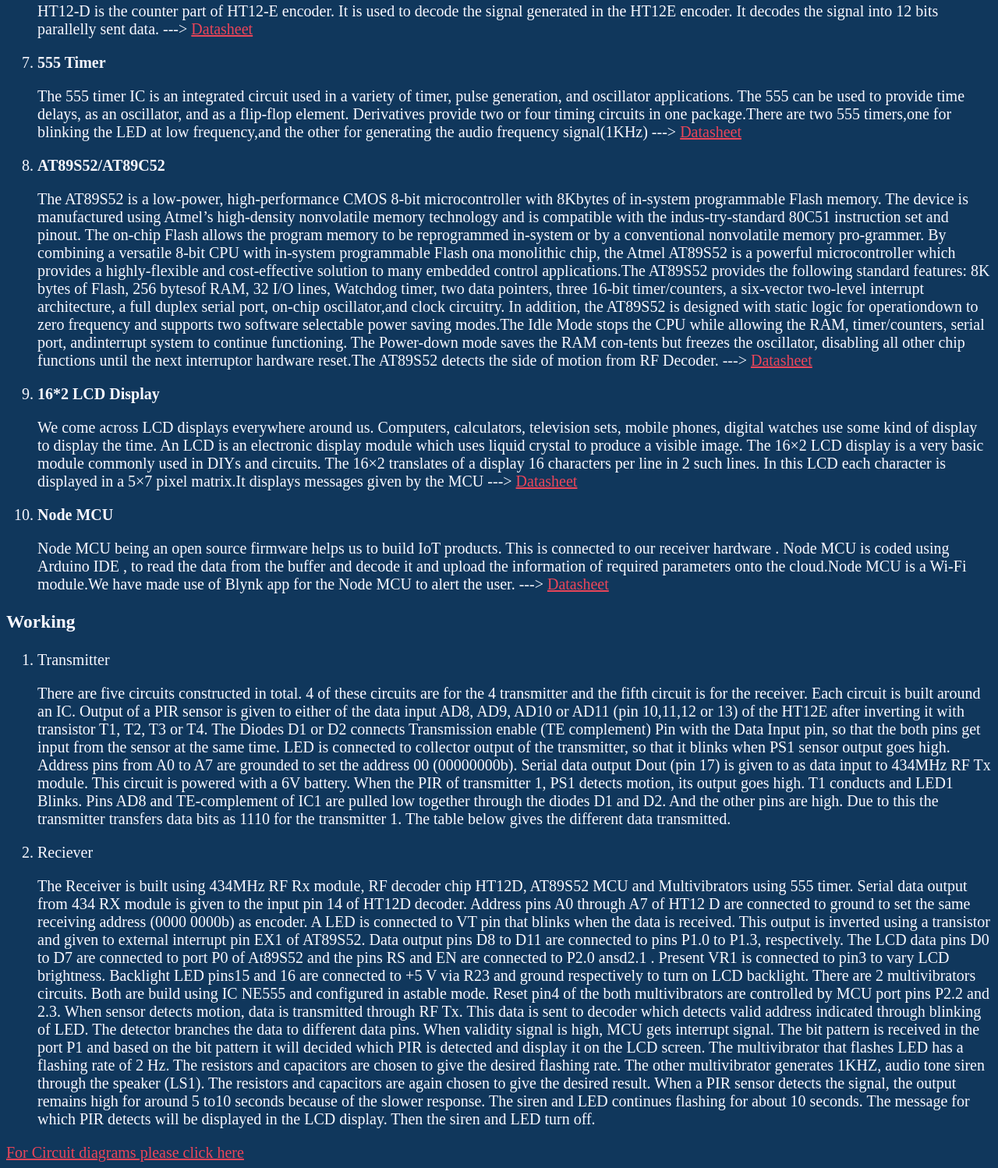
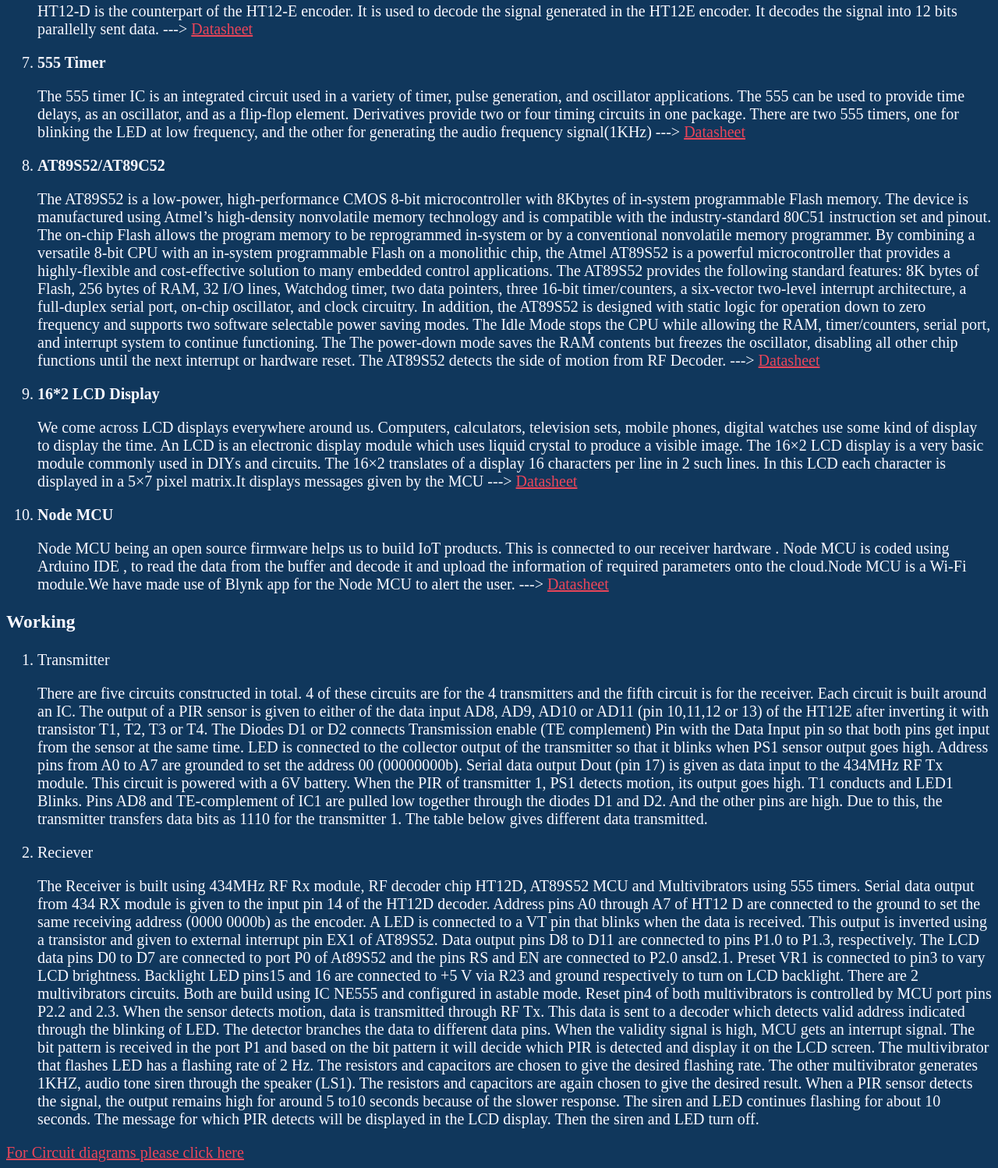
Before and after one commit to sesha456/wireless-security-system, a plain HTML site: page cktdigram.html in a window 1280 px wide. Shown: the part 659-2157 px from the top of the page at 78% size. Drawn offline with Linux system fonts and the light colour scheme.

Commit message:
Update cktdigram.html

```diff
--- a/cktdigram.html
+++ b/cktdigram.html
@@ -10,22 +10,22 @@
     <h3>Description of the components</h3>
     <ol>
       <li><strong>Encoder</strong></li>
-      <p>HT12E is a 2 12 series encoder IC (Integrated Circuit) for remote control applications. It is commonly used for radio frequency (RF) applications. By using the paired HT12E encoder and HT12D decoder we can easily transmit and receive 12 bits of parallel data serially. HT12E simply converts 12 bit parallel data in to serial output which can be transmitted through a RF transmitter.433MHz ---> <a class="b1"href="https://www.farnell.com/datasheets/1899539.pdf">Datasheet</a></p>
+      <p>HT12E is a 2 12 series encoder IC (Integrated Circuit) for remote control applications. It is commonly used for radio frequency (RF) applications. By using the paired HT12E encoder and HT12D decoder we can easily transmit and receive 12 bits of parallel data serially. HT12E simply converts 12 bit parallel data into a serial output that can be transmitted through an RF transmitter 433MHz. ---> <a class="b1"href="https://www.farnell.com/datasheets/1899539.pdf">Datasheet</a></p>
       <li><strong>Transmitter</strong></li>
-      <p>One of the easily available transmitters is 433MHz transmitter module. This Module has a carrier frequency of 433MHz. This module has a build in pass band modulation for wireless modulation. ---> <a class="b1"href="https://www.elementzonline.com/downloads/RF_Based_Wireless_Remote.pdf">Datasheet</a></p>
+      <p>One of the easily available transmitters is a 433MHz transmitter module. This Module has a carrier frequency of 433MHz. This module has a build-in passband modulation for wireless modulation. ---> <a class="b1"href="https://www.elementzonline.com/downloads/RF_Based_Wireless_Remote.pdf">Datasheet</a></p>
       <li><strong>Antenna</strong></li>
-      <p>The antenna used here is the 15cm single stand wire, which will give us a range of 20 Meters for the transmission of the signal.</p>
+      <p>The antenna used here is the 15cm single strand wire, which will give us a range of 20 Meters for the transmission of the signal.</p>
       <li><strong>Receiver</strong></li>
-      <p>433MHz receiver module is the counter part of 433MHz transmitter module. Similar to the transmitter module, it is one of the easily available receivers in the market.It demodulates the received signal before sending bit streams to RF decoder chip ---> <a class="b1"href="https://www.elementzonline.com/downloads/RF_Based_Wireless_Remote.pdf">Datasheet</a></p>
+      <p>433MHz receiver module is the counterpart of the 433MHz transmitter module. Similar to the transmitter module, it is one of the easily available receivers in the market. It demodulates the received signal before sending bitstreams to RF decoder chip. ---> <a class="b1"href="https://www.elementzonline.com/downloads/RF_Based_Wireless_Remote.pdf">Datasheet</a></p>
       <li><strong>PIR Sensors</strong></li>
       <p>A passive infrared sensor is an electronic sensor that measures infrared light radiating from objects in its field of view. They are most often used in PIR-based motion detectors. PIR sensors are commonly used in security alarms and automatic lighting applications ---> <a class="b1"href="https://cdn-learn.adafruit.com/downloads/pdf/pir-passive-infrared-proximity-motion-sensor.pdf">Datasheet</a></p>
       <li><strong>Decoder</strong></li>
-      <p>HT12-D is the counter part of HT12-E encoder. It is used to decode the signal generated in the HT12E encoder. It decodes the signal into 12 bits parallelly sent data. ---> <a class="b1"href="http://www.farnell.com/datasheets/57850.pdf">Datasheet</a></p>
+      <p>HT12-D is the counterpart of the HT12-E encoder. It is used to decode the signal generated in the HT12E encoder. It decodes the signal into 12 bits parallelly sent data. ---> <a class="b1"href="http://www.farnell.com/datasheets/57850.pdf">Datasheet</a></p>
       <li><strong>555 Timer</strong></li>
-      <p>The 555 timer IC is an integrated circuit used in a variety of timer, pulse generation, and oscillator applications. The 555 can be used to provide time delays, as an oscillator, and as a flip-flop element. Derivatives provide two or four timing circuits in one package.There are two 555 timers,one for blinking the LED at low frequency,and the other for generating the audio frequency signal(1KHz) ---> <a class="b1"href="http://www.ti.com/lit/ds/symlink/ne555.pdf">Datasheet</a></p>
+      <p>The 555 timer IC is an integrated circuit used in a variety of timer, pulse generation, and oscillator applications. The 555 can be used to provide time delays, as an oscillator, and as a flip-flop element. Derivatives provide two or four timing circuits in one package. There are two 555 timers, one for blinking the LED at low frequency, and the other for generating the audio frequency signal(1KHz) ---> <a class="b1"href="http://www.ti.com/lit/ds/symlink/ne555.pdf">Datasheet</a></p>
       <li><strong>AT89S52/AT89C52</strong></li>
-      <p>The AT89S52 is a low-power, high-performance CMOS 8-bit microcontroller with 8Kbytes of in-system programmable Flash memory. The device is manufactured using Atmel’s high-density nonvolatile memory technology and is compatible with the indus-try-standard 80C51 instruction set and pinout. The on-chip Flash allows the program memory to be reprogrammed in-system or by a conventional nonvolatile memory pro-grammer. By combining a versatile 8-bit CPU with in-system programmable Flash ona monolithic chip, the Atmel AT89S52 is a powerful microcontroller which provides a highly-flexible and cost-effective solution to many embedded control applications.The AT89S52 provides the following standard features: 8K bytes of Flash, 256 bytesof RAM, 32 I/O lines, Watchdog timer, two data pointers, three 16-bit timer/counters, a six-vector two-level interrupt architecture, a full duplex serial port, on-chip oscillator,and clock circuitry. In addition, the AT89S52 is designed with static logic for operationdown to zero frequency and supports two software selectable power saving modes.The Idle Mode stops the CPU while allowing the RAM, timer/counters, serial port, andinterrupt system to continue functioning. The
-Power-down mode saves the RAM con-tents but freezes the oscillator, disabling all other chip functions until the next interruptor hardware reset.The AT89S52 detects the side of motion from RF Decoder. ---> <a class="b1"href="http://ww1.microchip.com/downloads/en/devicedoc/doc1919.pdf">Datasheet</a></p>
+      <p>The AT89S52 is a low-power, high-performance CMOS 8-bit microcontroller with 8Kbytes of in-system programmable Flash memory. The device is manufactured using Atmel’s high-density nonvolatile memory technology and is compatible with the industry-standard 80C51 instruction set and pinout. The on-chip Flash allows the program memory to be reprogrammed in-system or by a conventional nonvolatile memory programmer. By combining a versatile 8-bit CPU with an in-system programmable Flash on a monolithic chip, the Atmel AT89S52 is a powerful microcontroller that provides a highly-flexible and cost-effective solution to many embedded control applications. The AT89S52 provides the following standard features: 8K bytes of Flash, 256 bytes of RAM, 32 I/O lines, Watchdog timer, two data pointers, three 16-bit timer/counters, a six-vector two-level interrupt architecture, a full-duplex serial port, on-chip oscillator, and clock circuitry. In addition, the AT89S52 is designed with static logic for operation down to zero frequency and supports two software selectable power saving modes. The Idle Mode stops the CPU while allowing the RAM, timer/counters, serial port, and interrupt system to continue functioning. The
+The power-down mode saves the RAM contents but freezes the oscillator, disabling all other chip functions until the next interrupt or hardware reset. The AT89S52 detects the side of motion from RF Decoder. ---> <a class="b1"href="http://ww1.microchip.com/downloads/en/devicedoc/doc1919.pdf">Datasheet</a></p>
       <li><strong>16*2 LCD Display</strong></li>
       <p>We come across LCD displays everywhere around us. Computers, calculators, television sets, mobile phones, digital watches use some kind of display to display the time. An LCD is an electronic display module which uses liquid crystal to produce a visible image. The 16×2 LCD display is a very basic module commonly used in DIYs and circuits. The 16×2 translates of a display 16 characters per line in 2 such lines. In this LCD each character is displayed in a 5×7 pixel matrix.It displays messages given by the MCU ---> <a class="b1"href="https://www.sparkfun.com/datasheets/LCD/ADM1602K-NSW-FBS-3.3v.pdf">Datasheet</a></p>
       <li><strong>Node MCU</strong></li>
@@ -35,17 +35,17 @@ Power-down mode saves the RAM con-tents but freezes the oscillator, disabling al
     <ol>
       <li>Transmitter</li>
       <p>
-There are five circuits constructed in total. 4 of these circuits are for the 4 transmitter and the fifth circuit is for the receiver. Each circuit is built around an IC. Output of a PIR sensor is given to either of the data input AD8, AD9, AD10 or AD11 (pin 10,11,12 or 13) of the HT12E after inverting it with transistor T1, T2, T3 or T4. The Diodes D1 or D2 connects Transmission enable (TE complement) Pin with the Data Input pin, so that the both pins get input from the sensor at the same time.
-LED is connected to collector output of the transmitter, so that it blinks when PS1 sensor output goes high. Address pins from A0 to A7 are grounded to set the address
-00 (00000000b). Serial data output Dout (pin 17) is given to as data input to 434MHz RF Tx module. This circuit is powered with a 6V battery.
-When the PIR of transmitter 1, PS1 detects motion, its output goes high. T1 conducts and LED1 Blinks. Pins AD8 and TE-complement of IC1 are pulled low together through the diodes D1 and D2. And the other pins are high. Due to this the transmitter transfers data bits as 1110 for the transmitter 1. The table below gives the different data transmitted.</p>
+There are five circuits constructed in total. 4 of these circuits are for the 4 transmitters and the fifth circuit is for the receiver. Each circuit is built around an IC. The output of a PIR sensor is given to either of the data input AD8, AD9, AD10 or AD11 (pin 10,11,12 or 13) of the HT12E after inverting it with transistor T1, T2, T3 or T4. The Diodes D1 or D2 connects Transmission enable (TE complement) Pin with the Data Input pin so that both pins get input from the sensor at the same time.
+LED is connected to the collector output of the transmitter so that it blinks when PS1 sensor output goes high. Address pins from A0 to A7 are grounded to set the address
+00 (00000000b). Serial data output Dout (pin 17) is given as data input to the 434MHz RF Tx module. This circuit is powered with a 6V battery.
+When the PIR of transmitter 1, PS1 detects motion, its output goes high. T1 conducts and LED1 Blinks. Pins AD8 and TE-complement of IC1 are pulled low together through the diodes D1 and D2. And the other pins are high. Due to this, the transmitter transfers data bits as 1110 for the transmitter 1. The table below gives different data transmitted.</p>
       <li>Reciever</li>
-      <p>The Receiver is built using 434MHz RF Rx module, RF decoder chip HT12D, AT89S52 MCU and Multivibrators using 555 timer. Serial data output from 434 RX module is given to the input pin 14 of HT12D decoder.
-Address pins A0 through A7 of HT12 D are connected to ground to set the same receiving address (0000 0000b) as encoder. A LED is connected to VT pin that blinks when the data is received. This output is inverted using a transistor and given to
+      <p>The Receiver is built using 434MHz RF Rx module, RF decoder chip HT12D, AT89S52 MCU and Multivibrators using 555 timers. Serial data output from 434 RX module is given to the input pin 14 of the HT12D decoder.
+Address pins A0 through A7 of HT12 D are connected to the ground to set the same receiving address (0000 0000b) as the encoder. A LED is connected to a VT pin that blinks when the data is received. This output is inverted using a transistor and given to
 external interrupt pin EX1 of AT89S52. Data output pins D8 to D11 are connected to pins P1.0 to P1.3, respectively.
-The LCD data pins D0 to D7 are connected to port P0 of At89S52 and the pins RS and EN are connected to P2.0 ansd2.1 . Present VR1 is connected to pin3 to vary LCD brightness. Backlight LED pins15 and 16 are connected to +5 V via R23 and ground respectively to turn on LCD backlight.
-There are 2 multivibrators circuits. Both are build using IC NE555 and configured in astable mode. Reset pin4 of the both multivibrators are controlled by MCU port pins P2.2 and 2.3.
-When sensor detects motion, data is transmitted through RF Tx. This data is sent to decoder which detects valid address indicated through blinking of LED. The detector branches the data to different data pins. When validity signal is high, MCU gets interrupt signal. The bit pattern is received in the port P1 and based on the bit pattern it will decided which PIR is detected and display it on the LCD screen.
+The LCD data pins D0 to D7 are connected to port P0 of At89S52 and the pins RS and EN are connected to P2.0 ansd2.1. Preset VR1 is connected to pin3 to vary LCD brightness. Backlight LED pins15 and 16 are connected to +5 V via R23 and ground respectively to turn on LCD backlight.
+There are 2 multivibrators circuits. Both are build using IC NE555 and configured in astable mode. Reset pin4 of both multivibrators is controlled by MCU port pins P2.2 and 2.3.
+When the sensor detects motion, data is transmitted through RF Tx. This data is sent to a decoder which detects valid address indicated through the blinking of LED. The detector branches the data to different data pins. When the validity signal is high, MCU gets an interrupt signal. The bit pattern is received in the port P1 and based on the bit pattern it will decide which PIR is detected and display it on the LCD screen.
 The multivibrator that flashes LED has a flashing rate of 2 Hz. The resistors and capacitors are chosen to give the desired flashing rate.
 The other multivibrator generates 1KHZ, audio tone siren through the speaker (LS1). The resistors and capacitors are again chosen to give the desired result.
 When a PIR sensor detects the signal, the output remains high for around 5 to10 seconds because of the slower response. The siren and LED continues flashing for about 10 seconds. The message for which PIR detects will be displayed in the LCD display. Then the siren and LED turn off.</p>
```
